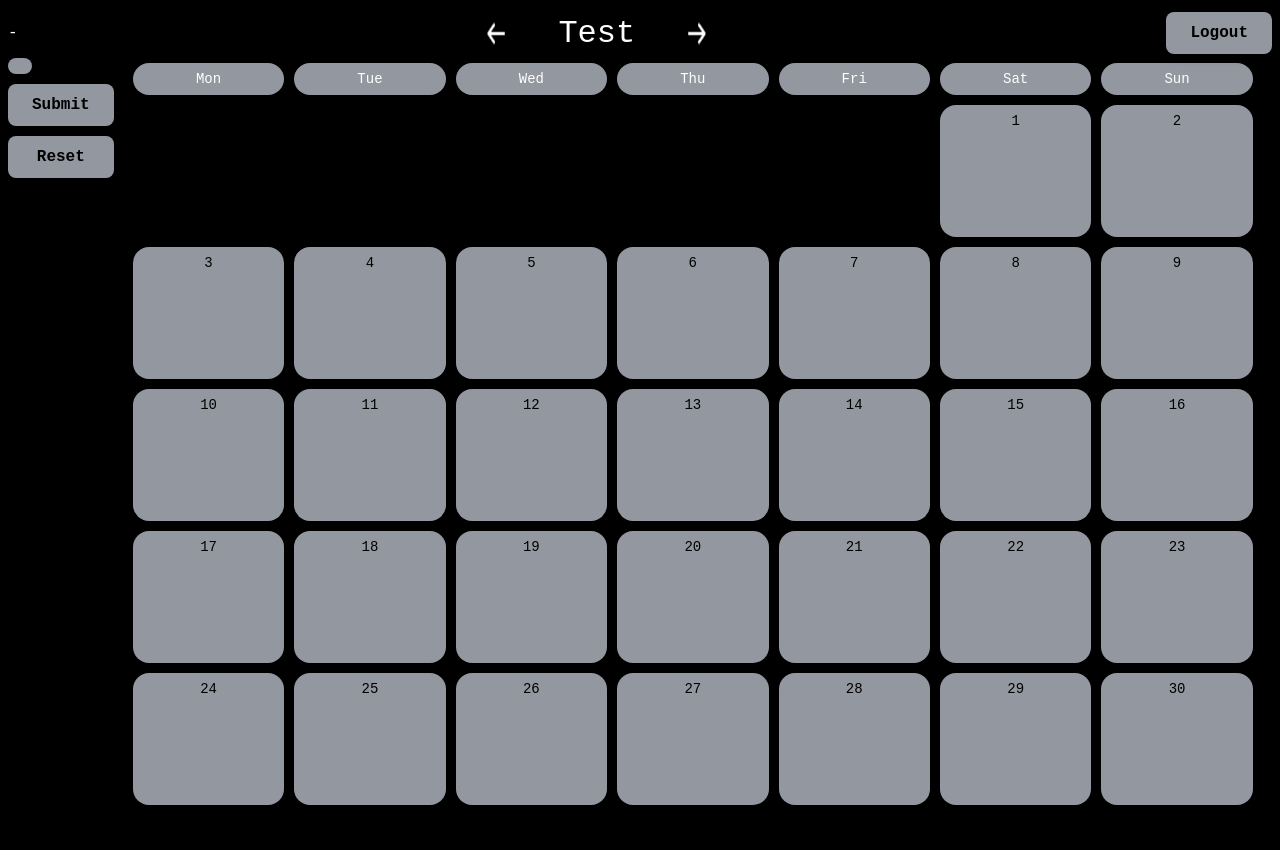
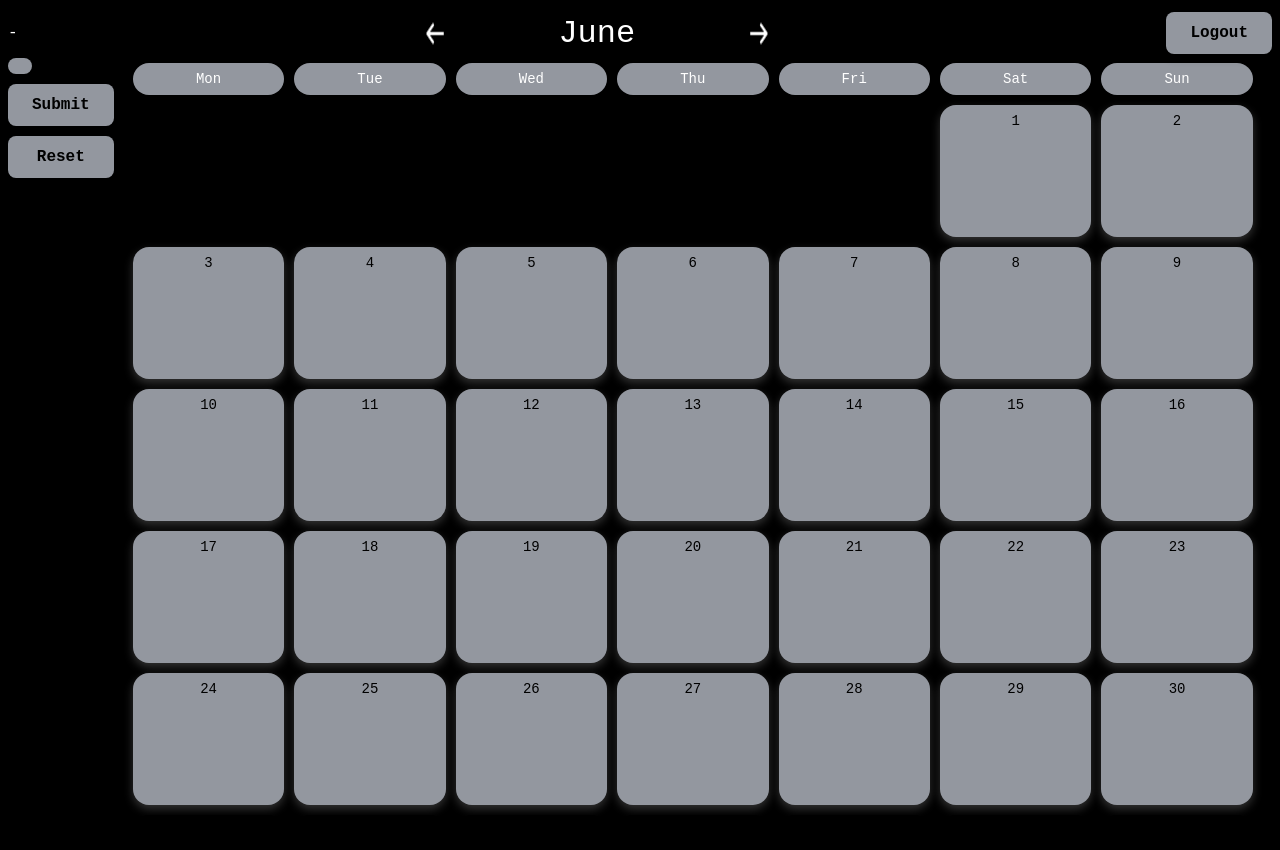
Before and after one commit to st0ppers/calendar-scheduler, a React (Create React App) app: page /calendar in a window 1280 px wide. Shown: the top 850 px of the page. Built offline with nearby package versions, Linux system fonts and the light colour scheme; a web font is replaced by a local one.

Commit message:
Arrows working correctly with month retriever mock.

```diff
--- a/public/index.html
+++ b/public/index.html
@@ -1,17 +1,17 @@
 <!doctype html>
 <html lang="en">
 <head>
-    <meta charset="utf-8" />
-    <link rel="icon" type="image/x-icon" href="dnd.png" />
-    <link rel="preconnect" href="https://fonts.googleapis.com" />
-    <link rel="preconnect" href="https://fonts.gstatic.com" crossorigin />
+    <meta charset="utf-8"/>
+    <link rel="icon" type="image/x-icon" href="dnd.png"/>
+    <link rel="preconnect" href="https://fonts.googleapis.com"/>
+    <link rel="preconnect" href="https://fonts.gstatic.com" crossorigin/>
     <link
             href="https://fonts.googleapis.com/css2?family=Martian+Mono:wght@100..800&display=swap"
             rel="stylesheet"
     />
-    <meta name="viewport" content="width=device-width, initial-scale=1" />
-    <meta name="theme-color" content="#000000" />
-    <meta name="description" content="Scheduler for d&d sessions." />
+    <meta name="viewport" content="width=device-width, initial-scale=1"/>
+    <meta name="theme-color" content="#000000"/>
+    <meta name="description" content="Scheduler for d&d sessions."/>
     <style>
         * {
             font-family: "Martian Mono", monospace;
@@ -20,6 +20,10 @@
             font-style: normal;
             font-variation-settings: "wdth" 100;
             color: white;
+        }
+
+        p:hover {
+            cursor: default;
         }
     </style>
     <title>D&D Scheduler</title>
--- a/src/components/calendar/CalendarBox.tsx
+++ b/src/components/calendar/CalendarBox.tsx
@@ -3,30 +3,34 @@ import {useStateContext} from "../../internal/StateContext";
 import React from "react";
 import {isCurrentMonth} from "../../internal/utils/Date";
 import {CalendarBoxContent} from "./CalendarBoxContent";
+import {useCalendar} from "../../internal/CalendarStateContext";
 
 interface Props {
     date: Date;
 }
 
-const BoxWrapper = ({children, date, onClick}: { children: React.ReactElement, date: Date, onClick: () => void }): React.ReactElement => (
+const BoxWrapper = ({children, onClick, date}: { children: React.ReactElement, date: Date, onClick: () => void }): React.ReactElement => {
+    const {getLongMonth} = useCalendar();
+    return (
         <div
             onClick={onClick}
             style={{
                 width: "11%",
-            backgroundColor: isCurrentMonth(date) ? "#93979f" : "black",
+                backgroundColor: isCurrentMonth(date, getLongMonth()) ? "#93979f" : "black",
                 alignItems: "center",
                 borderRadius: "16px",
                 padding: "8px 12px",
                 fontSize: "14px",
                 margin: "5px",
                 justifyContent: "center",
-            boxShadow: isCurrentMonth(date)
-                ? "0 4px 10px rgba(0, 0, 0, 0.5)"
+                boxShadow: isCurrentMonth(date, getLongMonth())
+                    ? "0 4px 10px rgba(255, 255, 255, 0.2)"
                     : "none"
             }}>
             {children}
         </div>
     );
+};
 
 export const CalendarBox = observer(({date}: Props): React.ReactElement => {
     const {playerState} = useStateContext();
@@ -45,5 +49,4 @@ export const CalendarBox = observer(({date}: Props): React.ReactElement => {
             <CalendarBoxContent date={date}/>
         </BoxWrapper>
     );
-    }
-);
+});
--- a/src/components/calendar/CalendarBoxContent.tsx
+++ b/src/components/calendar/CalendarBoxContent.tsx
@@ -5,6 +5,7 @@ import {SelectionLine} from "./SelectionLine";
 import {useStateContext} from "../../internal/StateContext";
 import {observer} from "mobx-react";
 import React from "react";
+import {useCalendar} from "../../internal/CalendarStateContext";
 
 interface Props {
     date: Date;
@@ -24,12 +25,13 @@ const LineWrapper = ({children}: React.PropsWithChildren<{}>): React.ReactElemen
 );
 
 export const CalendarBoxContent = observer(({date}: Props) => {
+    const {getLongMonth} = useCalendar();
     const {playerState} = useStateContext();
     const {getPlayers} = playerState;
 
     return (
         <>
-            <DayNumber date={date.getDate()} isCurrentMonth={isCurrentMonth(date)}/>
+            <DayNumber date={date.getDate()} isCurrentMonth={isCurrentMonth(date, getLongMonth())}/>
             <LineWrapper>
                 {getPlayers.map((player: Player, index: number) => {
                     return <SelectionLine key={`${player.name}-${player.color}-${index}`} player={player} date={date}/>;
--- a/src/components/calendar/CalendarContent.tsx
+++ b/src/components/calendar/CalendarContent.tsx
@@ -2,6 +2,7 @@ import {observer} from "mobx-react";
 import React, {useEffect} from "react";
 import {CalendarBox} from "./CalendarBox";
 import {fetchCalendarData} from "../../retriever/CalendarRetriever";
+import {useCalendar} from "../../internal/CalendarStateContext";
 
 const Wrapper = ({children}: React.PropsWithChildren<{}>): React.ReactElement => (
     <div
@@ -17,12 +18,13 @@ const Wrapper = ({children}: React.PropsWithChildren<{}>): React.ReactElement =>
 );
 
 export const CalendarContent = observer((): React.ReactElement => {
+    const {date} = useCalendar();
     const [days, setDays] = React.useState<Date[]>([]);
     const [loading, setLoading] = React.useState(true);
     const [error, setError] = React.useState<Error | null>(null);
 
     useEffect(() => {
-        fetchCalendarData()
+        fetchCalendarData(date)
             .then(r => r.map(date => JSON.parse(date) as Date[]))
             .then(r => r.map(date => date.map(d => new Date(d))))
             .then(r => r.match((v) => v, (e) => e))
@@ -35,7 +37,7 @@ export const CalendarContent = observer((): React.ReactElement => {
             )
             .finally(() => setLoading(false))
         ;
-    }, []);
+    }, [date]);
 
     return (
         <Wrapper>
--- a/src/components/calendar/SelectionLine.tsx
+++ b/src/components/calendar/SelectionLine.tsx
@@ -2,6 +2,7 @@ import {observer} from "mobx-react";
 import React from "react";
 import {Player} from "../../models/internal/Player";
 import {isCurrentMonth} from "../../internal/utils/Date";
+import {useCalendar} from "../../internal/CalendarStateContext";
 
 interface Props {
     date: Date;
@@ -24,12 +25,13 @@ const Line = ({backgroundColor}: ColorProps): React.ReactElement => (
     />
 );
 export const SelectionLine = observer(({date, player}: Props): React.ReactElement => {
-        const backgroundColor = isCurrentMonth(date) ? "#93979f" : "black";
+        const {getLongMonth} = useCalendar();
+        const backgroundColor = isCurrentMonth(date, getLongMonth()) ? "#93979f" : "black";
         return (
             <>
                 {date >= player.freeTime.from &&
                 date <= player.freeTime.to &&
-                isCurrentMonth(date)
+                isCurrentMonth(date, getLongMonth())
                     ? <Line backgroundColor={player.color}/>
                     : <Line backgroundColor={backgroundColor}/>
                 }
--- a/src/components/main/Main.tsx
+++ b/src/components/main/Main.tsx
@@ -3,15 +3,16 @@ import {TopBar} from "./TopBar";
 import {Legend} from "./Legend";
 import React from "react";
 import {CalendarComponent} from "../calendar/CalendarComponent";
+import {CalendarProvider} from "../../internal/CalendarStateContext";
 
-export const Main = observer((): React.ReactElement  => {
+export const Main = observer((): React.ReactElement => {
     return (
-        <div>
+        <CalendarProvider>
             <TopBar/>
             <div className="content" style={{display: "flex"}}>
                 <Legend/>
                 <CalendarComponent/>
             </div>
-        </div>
+        </CalendarProvider>
     );
 });
--- a/src/components/main/TopBar.tsx
+++ b/src/components/main/TopBar.tsx
@@ -2,12 +2,10 @@ import {observer} from "mobx-react";
 import React from "react";
 import {PlayerInfo} from "../header/PlayerInfo";
 import {LogoutButton} from "../header/LogoutButton";
+import {useCalendar} from "../../internal/CalendarStateContext";
 
 export const TopBar = observer((): React.ReactElement => {
-    // const month = new Date().toLocaleString("default", {month: "long"});
-    // const {calendarState} = useStateContext();
-    // const {getMonth, setMonthToPrev, setMonthToNext} = calendarState;
-    // const {setMonthToPrev, setMonthToNext} = calendarState;
+    const {setNextMonth, setPrevMonth, getLongMonth} = useCalendar();
 
     return (
         <div
@@ -15,16 +13,12 @@ export const TopBar = observer((): React.ReactElement => {
                 display: "flex",
                 justifyContent: "space-between",
                 alignItems: "center"
-            }}
-        >
+            }}>
             <PlayerInfo/>
             <div style={{display: "flex", gap: "50px"}}>
-                {/* get prev month with days */}
-                {/*<img src={"left.png"} alt="left arrow" onClick={"Test -1"}/>*/}
-                <img src={"left.png"} alt="left arrow"/>
-                <p style={{fontSize: "32px", margin: "0", color: "white"}}>{"Test"}</p>
-                {/* get next month with days */}
-                <img src={"right.png"} alt="right arrow"/>
+                <img src={"left.png"} alt="left arrow" onClick={setPrevMonth}/>
+                <p style={{fontSize: "32px", margin: "0", color: "white", width: "200px", textAlign: "center"}}>{getLongMonth()}</p>
+                <img src={"right.png"} alt="right arrow" onClick={setNextMonth}/>
             </div>
             <LogoutButton/>
         </div>
--- /dev/null
+++ b/src/internal/CalendarStateContext.tsx
@@ -0,0 +1,40 @@
+import React, {createContext, useContext, useState} from 'react';
+
+interface CalendarContextProps {
+    date: Date;
+    setNextMonth: () => void;
+    setPrevMonth: () => void;
+    getLongMonth: () => string;
+}
+
+const CalendarContext = createContext<CalendarContextProps | undefined>(undefined);
+
+export const CalendarProvider: React.FC<React.PropsWithChildren<{}>> = ({children}) => {
+    const [date, setDate] = useState(new Date());
+
+    const setNextMonth = (): void => {
+        setDate(new Date(date.getFullYear(), date.getMonth() + 1));
+    };
+
+    const setPrevMonth = (): void => {
+        setDate(new Date(date.getFullYear(), date.getMonth() - 1));
+    };
+
+    const getLongMonth = (): string => {
+        return date.toLocaleString("default", {month: "long"});
+    };
+
+    return (
+        <CalendarContext.Provider value={{date, setNextMonth, setPrevMonth, getLongMonth}}>
+            {children}
+        </CalendarContext.Provider>
+    );
+};
+
+export const useCalendar = (): CalendarContextProps => {
+    const context = useContext(CalendarContext);
+    if (!context) {
+        throw new Error('useCalendar must be used within a CalendarProvider');
+    }
+    return context;
+};
--- a/src/internal/utils/Date.tsx
+++ b/src/internal/utils/Date.tsx
@@ -1,3 +1,8 @@
-export const isCurrentMonth = (date: Date): boolean => {
-    return date.getMonth() === new Date().getMonth();
+const monthNames = [
+    "January", "February", "March", "April", "May", "June",
+    "July", "August", "September", "October", "November", "December"
+];
+
+export const isCurrentMonth = (date: Date, monthLongName: string): boolean => {
+    return monthNames[date.getMonth()] === monthLongName;
 };
```
Also changed, not shown: src/mock/MockCalendarRetriever.ts (+37 -50 lines), src/retriever/CalendarRetriever.ts (+34 -20 lines), 1 other file (tests, documents, lock files or other folders). Lines whose indentation alone changed are shown as unchanged.
